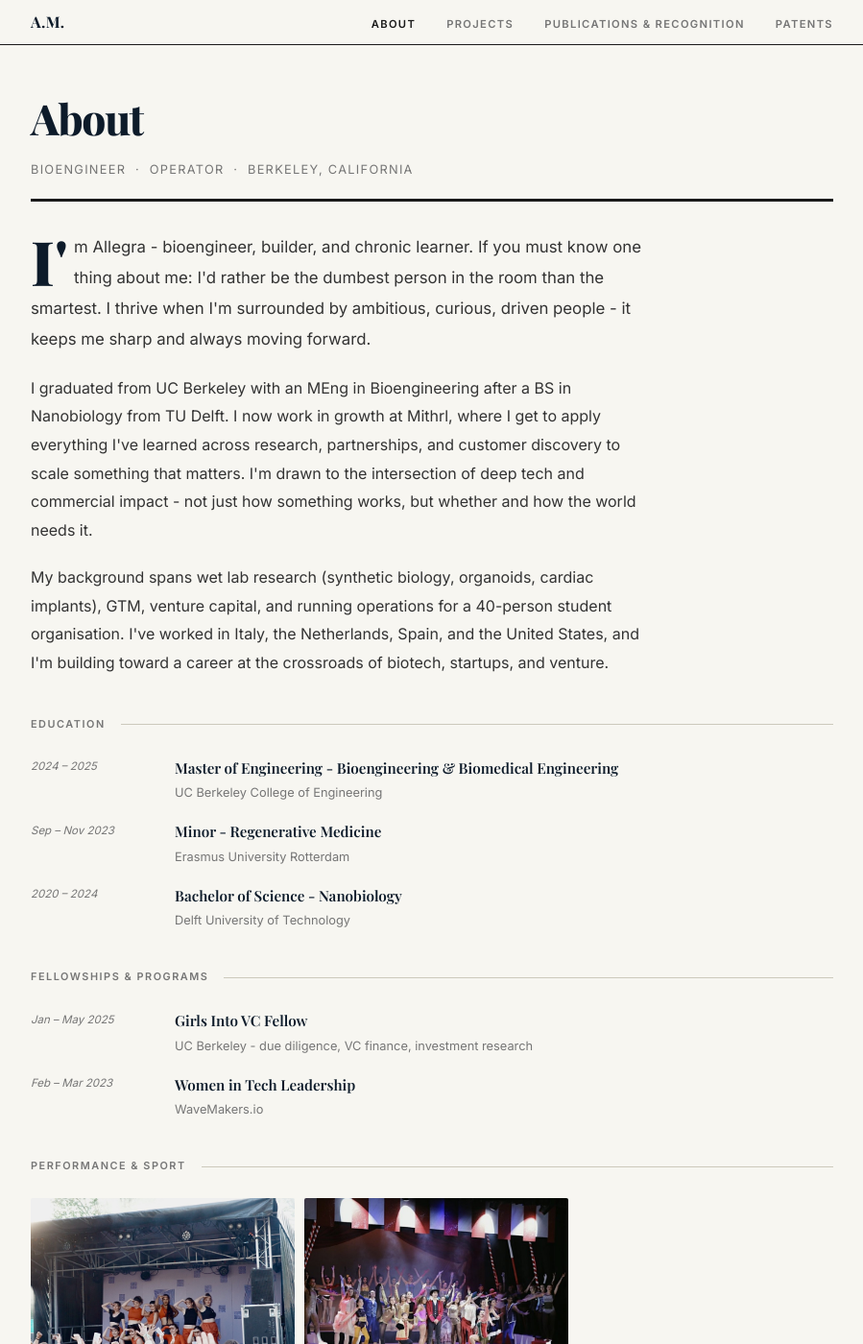
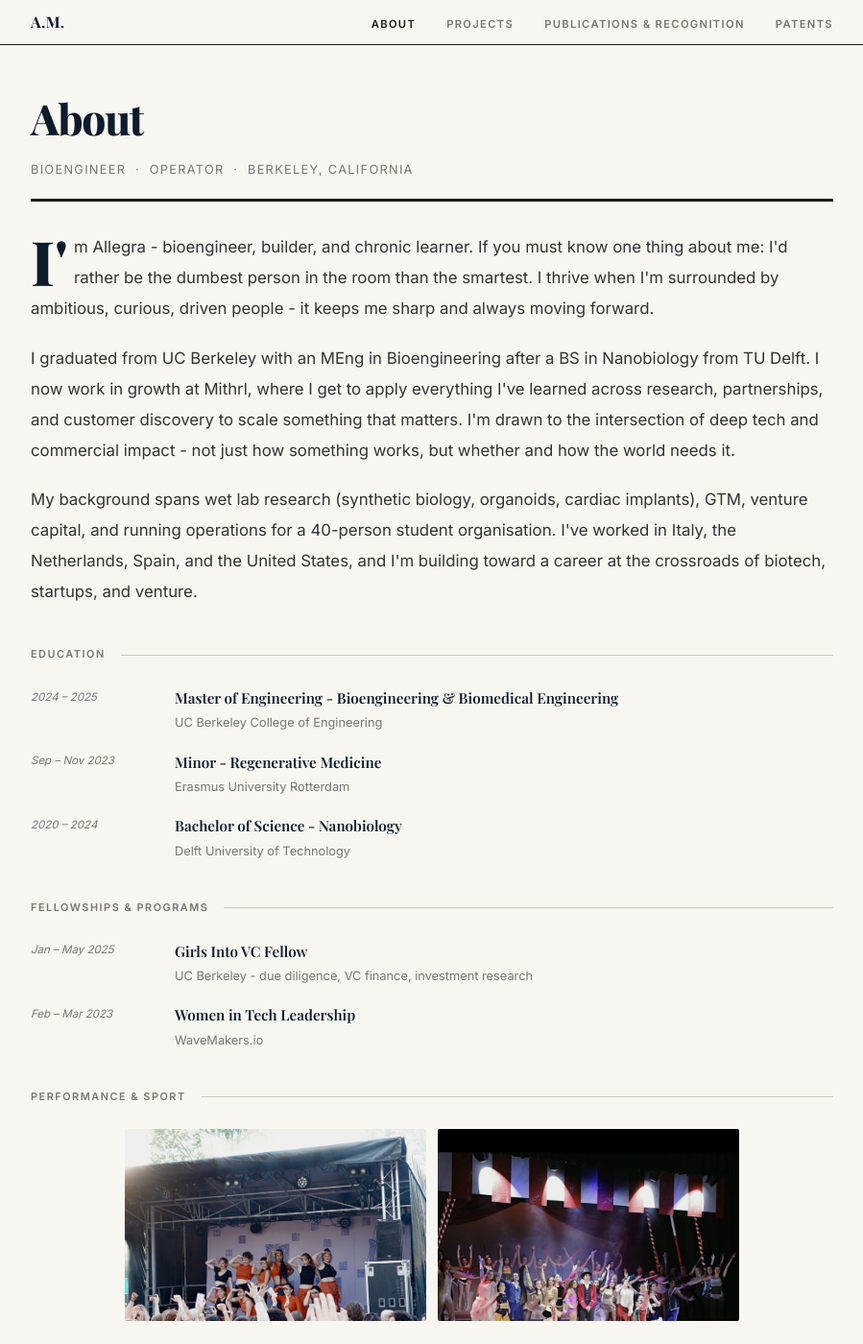
Before and after one commit to allimessinese/allimessinese.github.io, a Jekyll site: the page built from about.markdown, in a window 1280 px wide and 1400 px high. Shown: the whole window at 96% size, without its empty margins (190-1089 px from the left). Built offline with Jekyll 4.4.1, drawn with Linux system fonts in a browser that asks for light colours; some web fonts are replaced.

Commit message:
About page: consistent full-width text, bigger centred performance photos
- Remove max-width:640px from .about-intro and all inline paragraph styles
- Performance photos: 200px height, max-width 640px, margin auto to centre
- Text now aligns with section rule lines across the full page

Co-Authored-By: Claude Sonnet 4.6 <noreply@anthropic.com>

```diff
--- a/about.markdown
+++ b/about.markdown
@@ -12,10 +12,10 @@ permalink: /about/
 <p class="about-intro">
 I'm Allegra - bioengineer, builder, and chronic learner. If you must know one thing about me: I'd rather be the dumbest person in the room than the smartest. I thrive when I'm surrounded by ambitious, curious, driven people - it keeps me sharp and always moving forward.
 </p>
-<p class="about-intro" style="font-size:1rem; line-height:1.85; color:#333; max-width:640px; margin-bottom:1.25rem;">
+<p class="about-intro">
 I graduated from UC Berkeley with an MEng in Bioengineering after a BS in Nanobiology from TU Delft. I now work in growth at Mithrl, where I get to apply everything I've learned across research, partnerships, and customer discovery to scale something that matters. I'm drawn to the intersection of deep tech and commercial impact - not just how something works, but whether and how the world needs it.
 </p>
-<p class="about-intro" style="font-size:1rem; line-height:1.85; color:#333; max-width:640px; margin-bottom:1.25rem;">
+<p class="about-intro">
 My background spans wet lab research (synthetic biology, organoids, cardiac implants), GTM, venture capital, and running operations for a 40-person student organisation. I've worked in Italy, the Netherlands, Spain, and the United States, and I'm building toward a career at the crossroads of biotech, startups, and venture.
 </p>
 
@@ -73,12 +73,12 @@ My background spans wet lab research (synthetic biology, organoids, cardiac impl
   <span class="section-rule-line"></span>
 </div>
 
-<div style="display:grid; grid-template-columns:1fr 1fr; gap:0.625rem; max-width:560px; margin:1.25rem 0 1.5rem;">
-  <img src="/assets/images/about-perf-io-festival.jpg" alt="Dance crew performing at IO Festival, Delft" style="width:100%; height:160px; object-fit:cover; border-radius:2px; display:block; margin:0;">
-  <img src="/assets/images/about-perf-greatest-showman.jpg" alt="The Greatest Showman musical, choreographed by Allegra Messinese" style="width:100%; height:160px; object-fit:cover; border-radius:2px; display:block; margin:0;">
+<div style="display:grid; grid-template-columns:1fr 1fr; gap:0.75rem; max-width:640px; margin:1.25rem auto 1.5rem;">
+  <img src="/assets/images/about-perf-io-festival.jpg" alt="Dance crew performing at IO Festival, Delft" style="width:100%; height:200px; object-fit:cover; object-position:center 40%; border-radius:2px; display:block; margin:0;">
+  <img src="/assets/images/about-perf-greatest-showman.jpg" alt="The Greatest Showman musical, choreographed by Allegra Messinese" style="width:100%; height:200px; object-fit:cover; object-position:center 30%; border-radius:2px; display:block; margin:0;">
 </div>
 
-<p style="font-size:0.95rem; line-height:1.8; color:#333; max-width:640px; margin-bottom:1.5rem;">
+<p style="font-size:0.95rem; line-height:1.8; color:#333; margin-bottom:1.5rem;">
 Dance has been a parallel commitment since before university. In Delft I joined two crews and performed on proper stages: three pieces at IO Festival (the annual TU Delft student festival) across two years, and productions with POSE. I choreographed three full-scale musicals (The Greatest Showman, The Lion King, and Peter Pan) and performed in seven total. During university, I captained my volleyball team in the Netherlands and won regionals.
 </p>
 
--- a/assets/css/main.css
+++ b/assets/css/main.css
@@ -626,7 +626,6 @@ img { max-width: 100%; display: block; }
   font-size: 1.05rem;
   line-height: 1.9;
   color: #333;
-  max-width: 640px;
   margin-bottom: 1.25rem;
 }
 .about-intro:first-of-type::first-letter {
```
